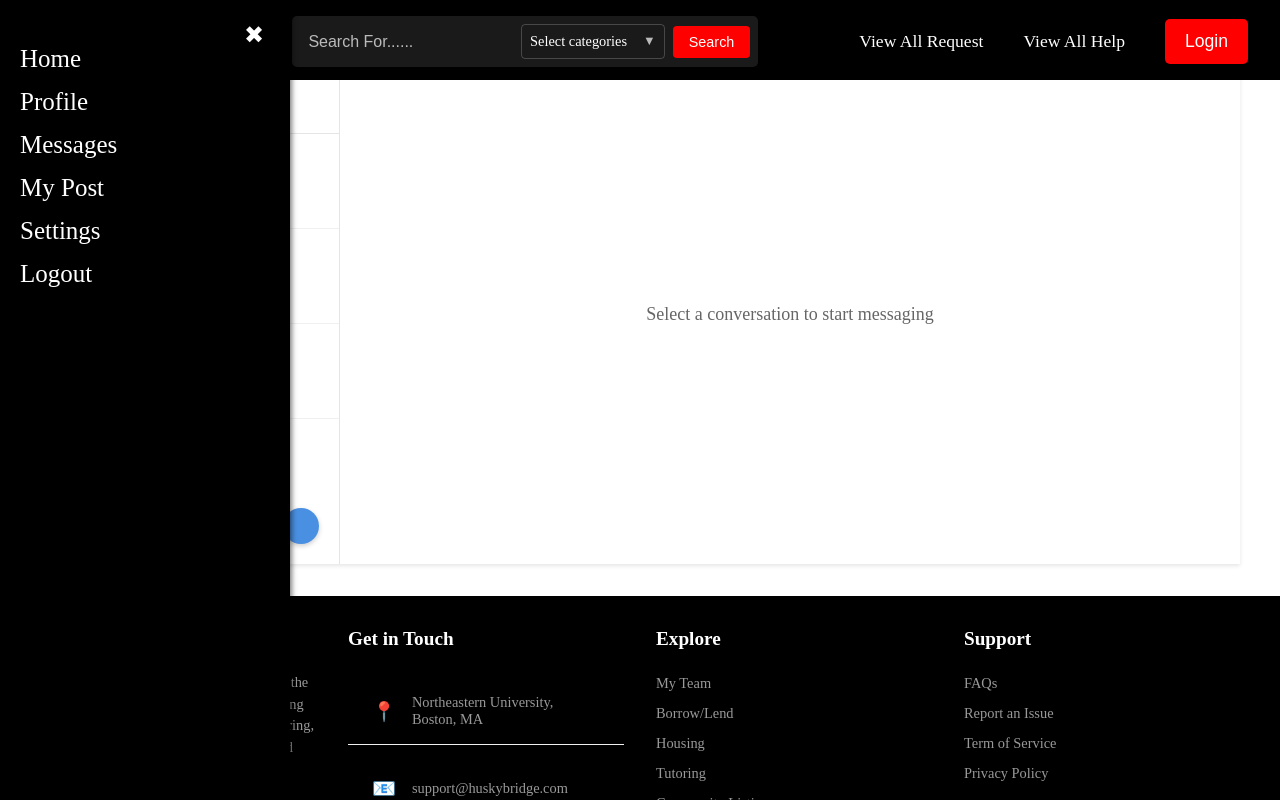
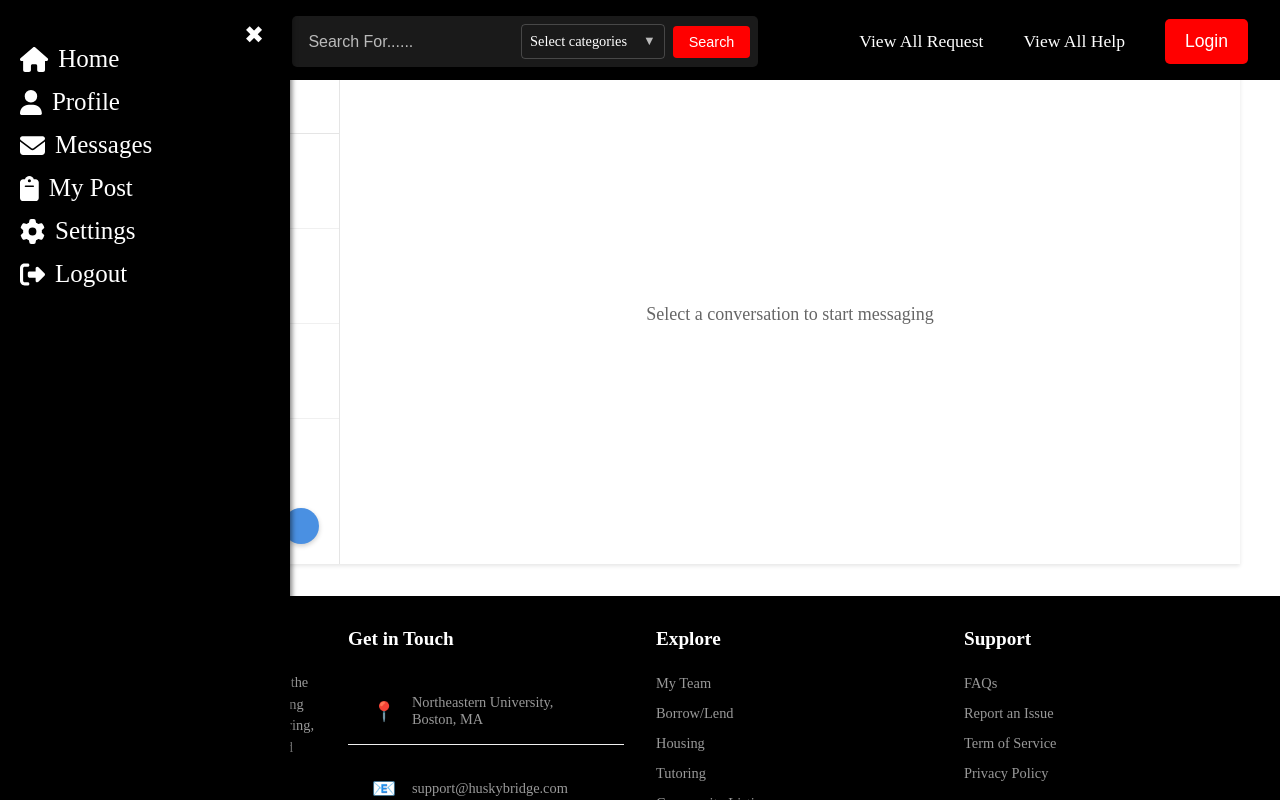
Before and after one commit to joe135730/husky-bridge, a React (Vite) app: page /messages in a window 1280 px wide. Both pictures are taken after a click on the button 50 px from the left and 41 px from the top of the page. Shown: the top 800 px of the page. Built offline with nearby package versions, Linux system fonts and the light colour scheme; grey boxes are pictures that could not be loaded.

Commit message:
modify sidebar css

```diff
--- a/package.json
+++ b/package.json
@@ -10,6 +10,8 @@
     "preview": "vite preview"
   },
   "dependencies": {
+    "@fortawesome/free-solid-svg-icons": "^6.7.2",
+    "@fortawesome/react-fontawesome": "^0.2.2",
     "react": "^19.0.0",
     "react-bootstrap": "^2.10.9",
     "react-dom": "^19.0.0",
--- a/src/LeftsideBar/LeftSideBar.css
+++ b/src/LeftsideBar/LeftSideBar.css
@@ -1,4 +1,4 @@
-/* src/Components/LeftSideBar/LeftSideBar.css */
+/* src/LeftsideBar/LeftSideBar.css */
 .left-sidebar {
   position: fixed;
   left: 0;
@@ -15,21 +15,37 @@
 .left-sidebar ul {
   list-style: none;
   padding: 0;
-    font-family: 'Times New Roman', sans-serif; /* Set font to Calibri */
-    font-size: 25px; /* Adjust font size as needed */
+  font-family: 'Times New Roman', Times, serif;
+  font-size: 25px;
 }
 
 .left-sidebar li {
   margin: 15px 0;
 }
 
+.left-sidebar a {
+  color: white;
+  text-decoration: none;
+  transition: color 0.3s;
+  display: flex;
+  align-items: center;
+}
+
+.left-sidebar a:hover {
+  color: red;
+}
+
+.left-sidebar svg {
+  margin-right: 10px; /* Space between icon and text */
+}
+
 .close-button {
   background: none;
   border: none;
   color: white;
-    font-size: 24px; /* Increase size of close button */
+  font-size: 24px;
   cursor: pointer;
-    position: absolute; /* Position it absolutely */
-    top: 20px; /* Distance from the top */
-    right: 20px; /* Distance from the right */
+  position: absolute;
+  top: 20px;
+  right: 20px;
 }
--- a/src/LeftsideBar/index.tsx
+++ b/src/LeftsideBar/index.tsx
@@ -1,16 +1,45 @@
-import "./LeftSideBar.css"; // Ensure this CSS file is updated
+// src/Components/LeftSideBar/index.tsx
+import React from "react";
+import { Link } from "react-router-dom";
+import { FontAwesomeIcon } from "@fortawesome/react-fontawesome";
+import { faHome, faUser, faEnvelope, faClipboard, faCog, faSignOutAlt } from "@fortawesome/free-solid-svg-icons";
+import "./LeftSideBar.css";
 
 const LeftSideBar = ({ onClose }: { onClose: () => void }) => {
   return (
     <div className="left-sidebar">
       <button className="close-button" onClick={onClose}>✖</button>
       <ul>
-        <li>Home</li>
-        <li>Profile</li>
-        <li>Messages</li>
-        <li>My Post</li>
-        <li>Settings</li>
-        <li>Logout</li>
+        <li>
+          <Link to="/" onClick={onClose}>
+            <FontAwesomeIcon icon={faHome} /> Home
+          </Link>
+        </li>
+        <li>
+          <Link to="/my-profile" onClick={onClose}>
+            <FontAwesomeIcon icon={faUser} /> Profile
+          </Link>
+        </li>
+        <li>
+          <Link to="/messages" onClick={onClose}>
+            <FontAwesomeIcon icon={faEnvelope} /> Messages
+          </Link>
+        </li>
+        <li>
+          <Link to="/all-my-posts" onClick={onClose}>
+            <FontAwesomeIcon icon={faClipboard} /> My Post
+          </Link>
+        </li>
+        <li>
+          <Link to="/settings" onClick={onClose}>
+            <FontAwesomeIcon icon={faCog} /> Settings
+          </Link>
+        </li>
+        <li>
+          <Link to="/logout" onClick={onClose}>
+            <FontAwesomeIcon icon={faSignOutAlt} /> Logout
+          </Link>
+        </li>
       </ul>
     </div>
   );
```
Also changed, not shown: 1 other file (tests, documents, lock files or other folders). Lines whose indentation alone changed are shown as unchanged.
